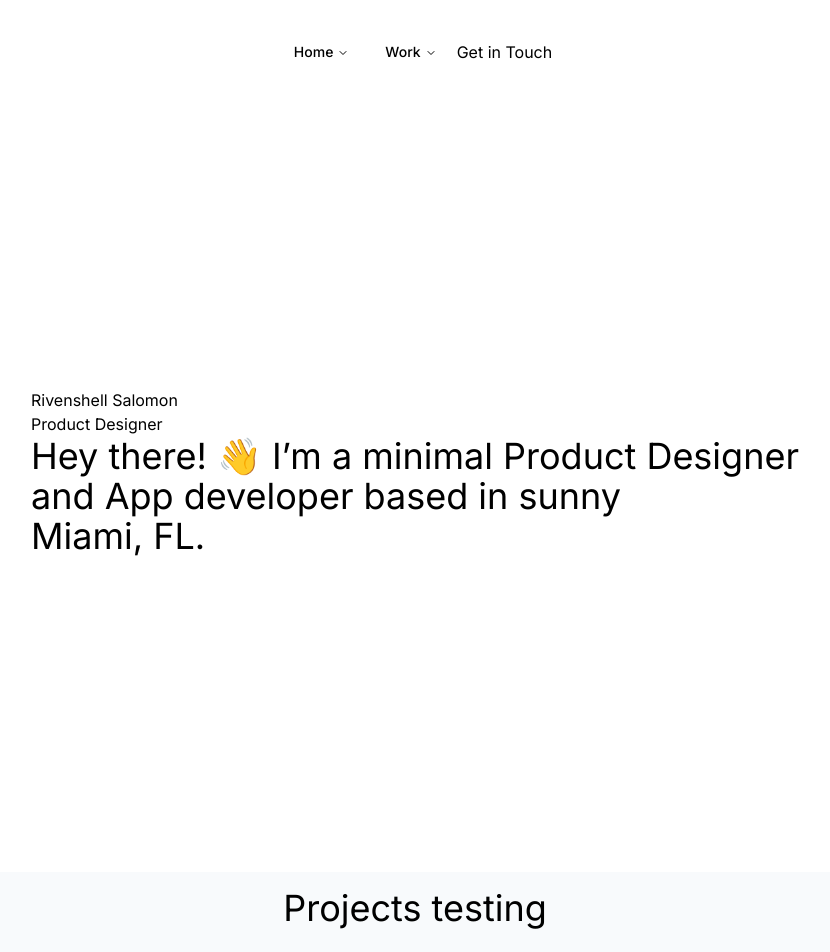
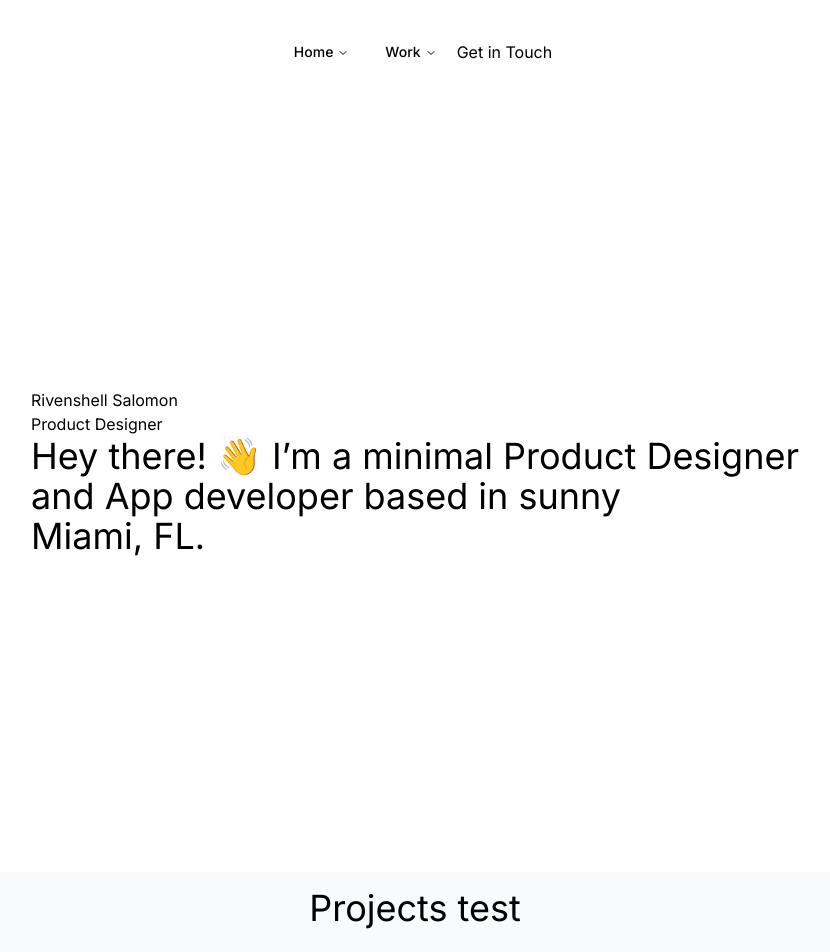
Before and after one commit to rivenshell/ux-portfolio, a Next.js app: page / in a window 1280 px wide. Shown: the top 952 px of the page, without its empty margins (225-1055 px from the left). Built offline with nearby package versions, Linux system fonts and the light colour scheme.

Commit message:
git configuration

```diff
--- a/app/components/Portfolio.tsx
+++ b/app/components/Portfolio.tsx
@@ -9,7 +9,7 @@ const Portfolio = () => {
           aria-label="Projects Page"
           className=" flex justify-center items-center text-4xl pt-4"
         >
-          Projects testing
+          Projects test
         </h1>
       </div>
     </>
```
